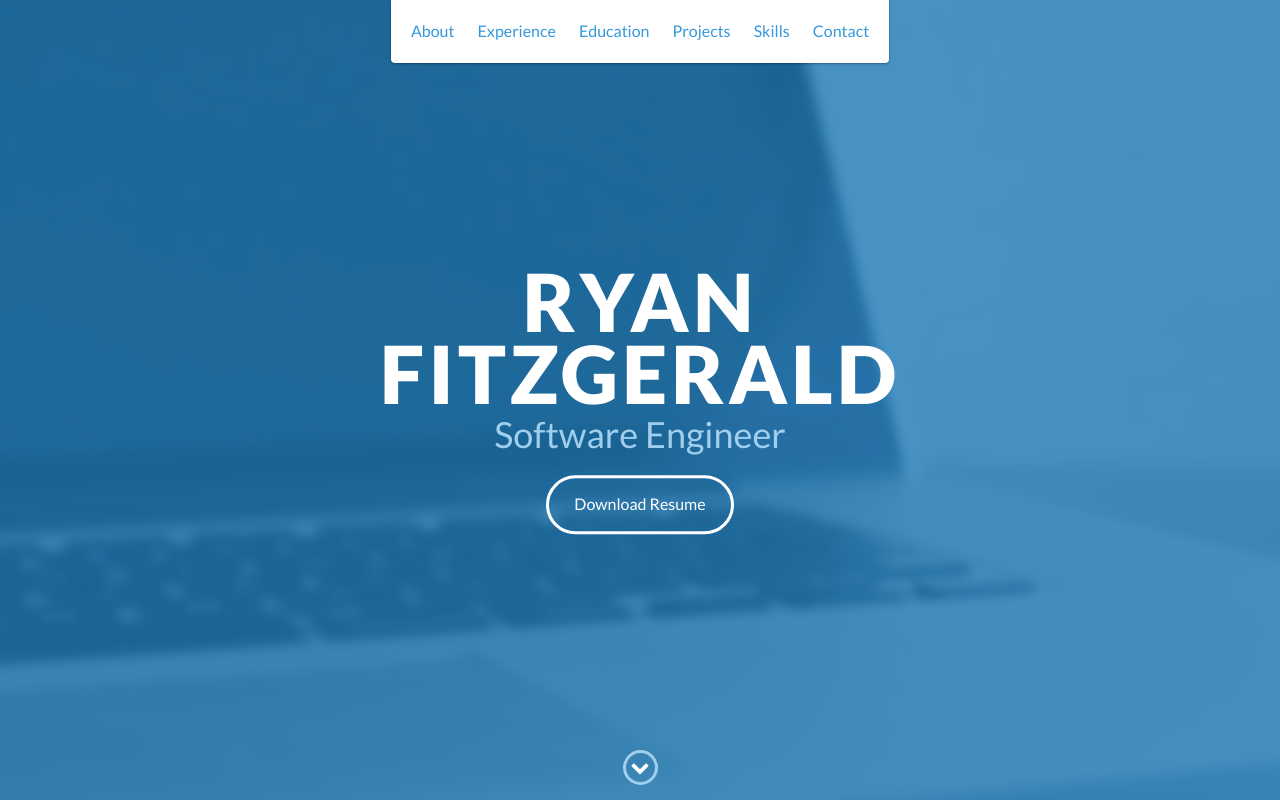
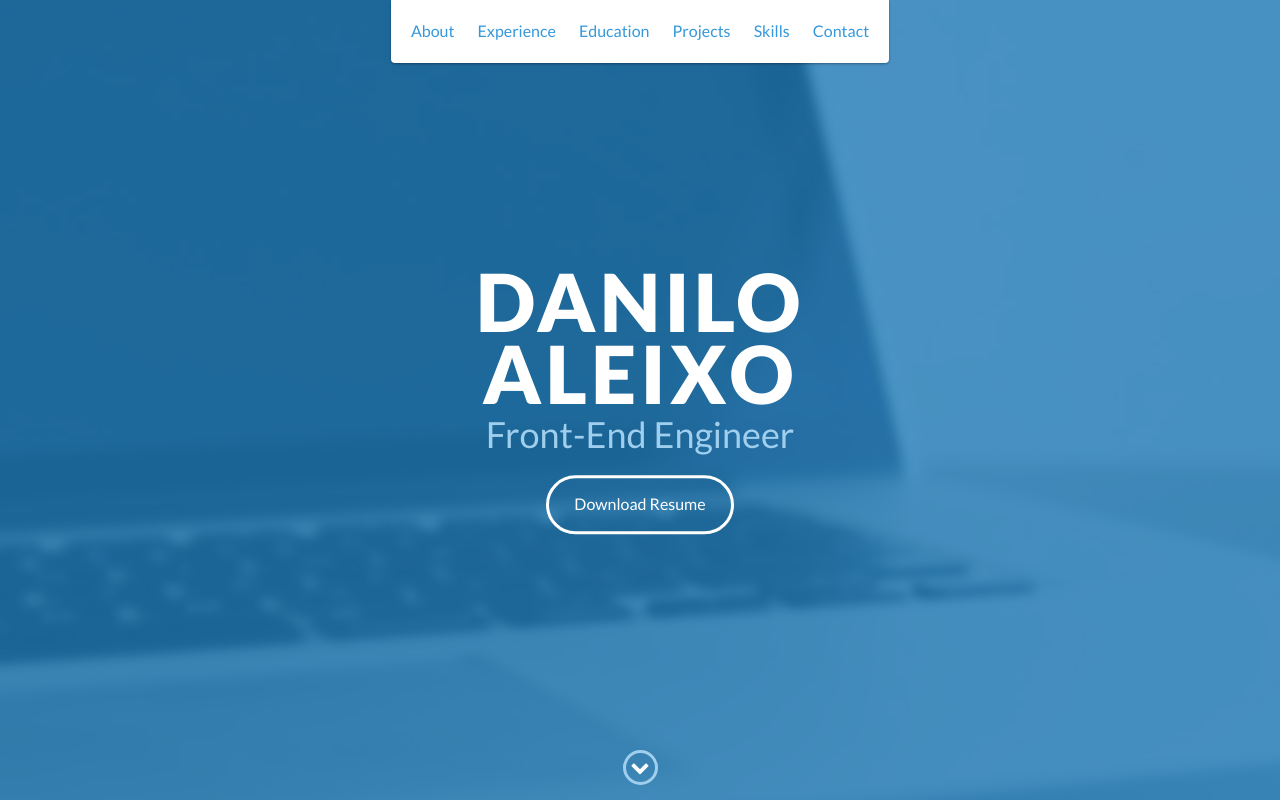
Before and after one commit to daniloaleixo/daniloaleixo.github.io, a website: page index.html in a window 1280 px wide. Shown: the top 800 px of the page. Drawn offline with nearby package versions, Linux system fonts and the light colour scheme.

Commit message:
Atualizei o readme

```diff
--- a/index.html
+++ b/index.html
@@ -5,7 +5,7 @@
     <meta charset="utf-8">
     <meta http-equiv="X-UA-Compatible" content="IE=edge">
     <meta name="viewport" content="width=device-width, initial-scale=1">
-    <title>My Portfolio</title>
+    <title>Danilo Aleixo</title>
     <link href="https://fonts.googleapis.com/css?family=Lato:300,400,700,900" rel="stylesheet">
     <link rel="stylesheet" href="libs/font-awesome/css/font-awesome.min.css">
     <link href="css/bootstrap.min.css" rel="stylesheet">
@@ -46,8 +46,8 @@
 
     <div id="lead">
         <div id="lead-content">
-            <h1>Ryan Fitzgerald</h1>
-            <h2>Software Engineer</h2>
+            <h1>Danilo Aleixo</h1>
+            <h2>Front-End Engineer</h2>
             <a href="#" class="btn-rounded-white">Download Resume</a>
         </div>
         <!-- End #lead-content -->
```
Also changed, not shown: README.md.
